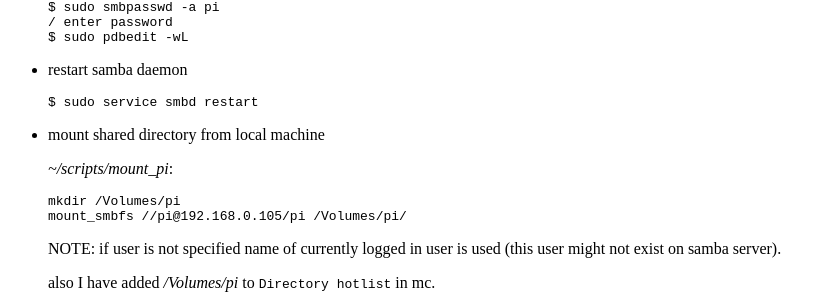
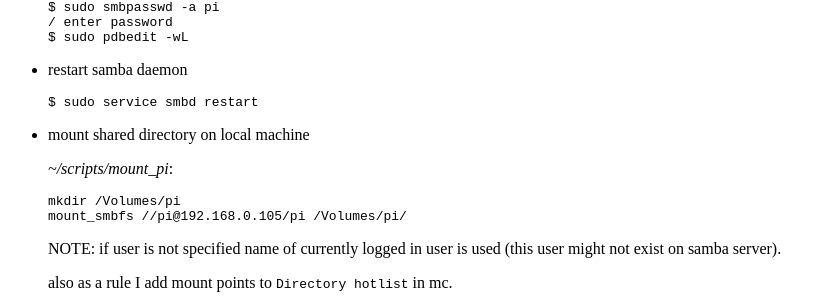
Before and after one commit to tap349/tap349.github.io, a Jekyll site: the page built from _posts/2017-04-15-raspberry-pi.md, in a window 1280 px wide and 900 px high, scrolled down 3619 px. Shown: the part 592-897 px from the top of the window, without its empty margins (0-832 px from the left). Built offline with Jekyll 4.4.1, drawn with Linux system fonts in a browser that asks for light colours.

Commit message:
update 2017-04-16_18:21:35

````diff
--- a/_posts/2017-04-15-raspberry-pi.md
+++ b/_posts/2017-04-15-raspberry-pi.md
@@ -283,7 +283,7 @@ $ cd .. && rm -rf ruby-2.4.1.tar.gz ruby-2.4.1/
   $ sudo service smbd restart
   ```
 
-- mount shared directory from local machine
+- mount shared directory on local machine
 
   _~/scripts/mount_pi_:
 
@@ -295,4 +295,4 @@ $ cd .. && rm -rf ruby-2.4.1.tar.gz ruby-2.4.1/
   NOTE: if user is not specified name of currently logged in user is used
         (this user might not exist on samba server).
 
-  also I have added _/Volumes/pi_ to `Directory hotlist` in mc.
+  also as a rule I add mount points to `Directory hotlist` in mc.
````
